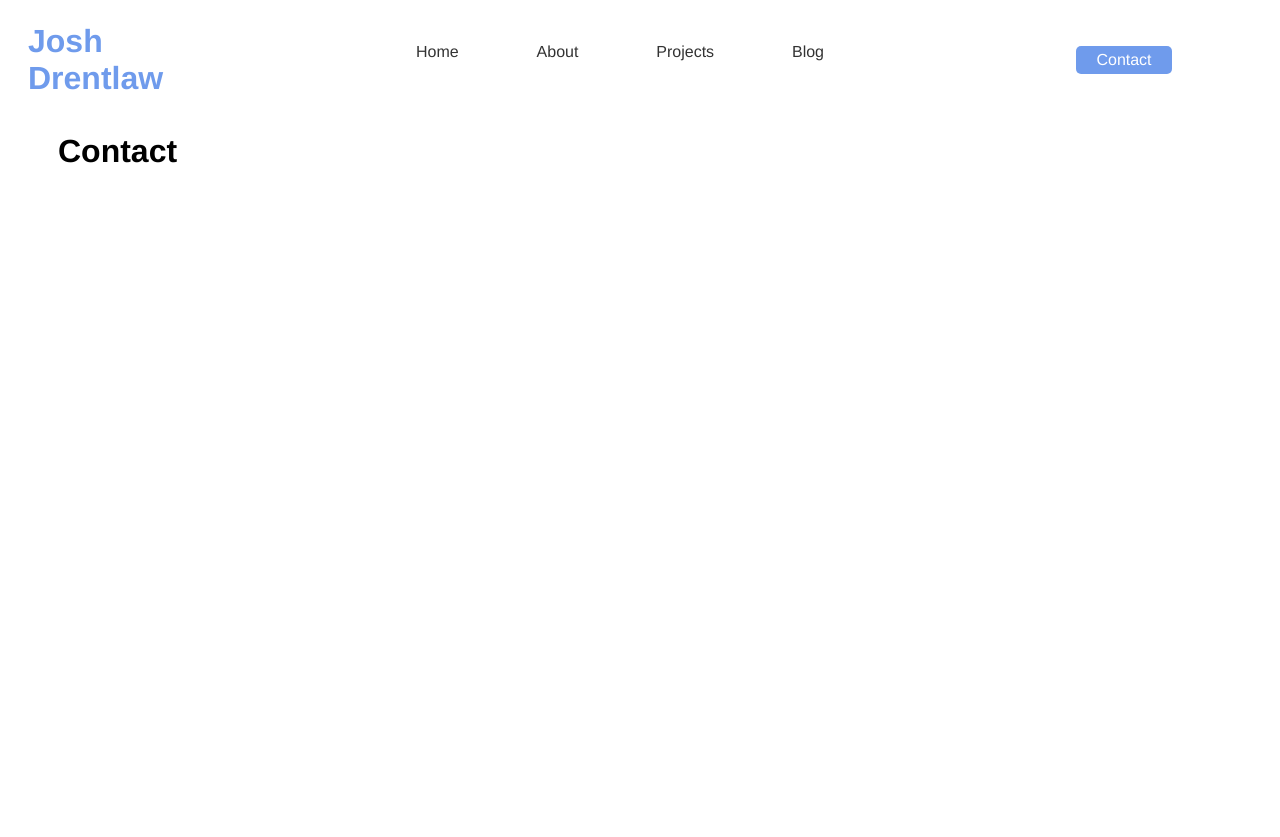
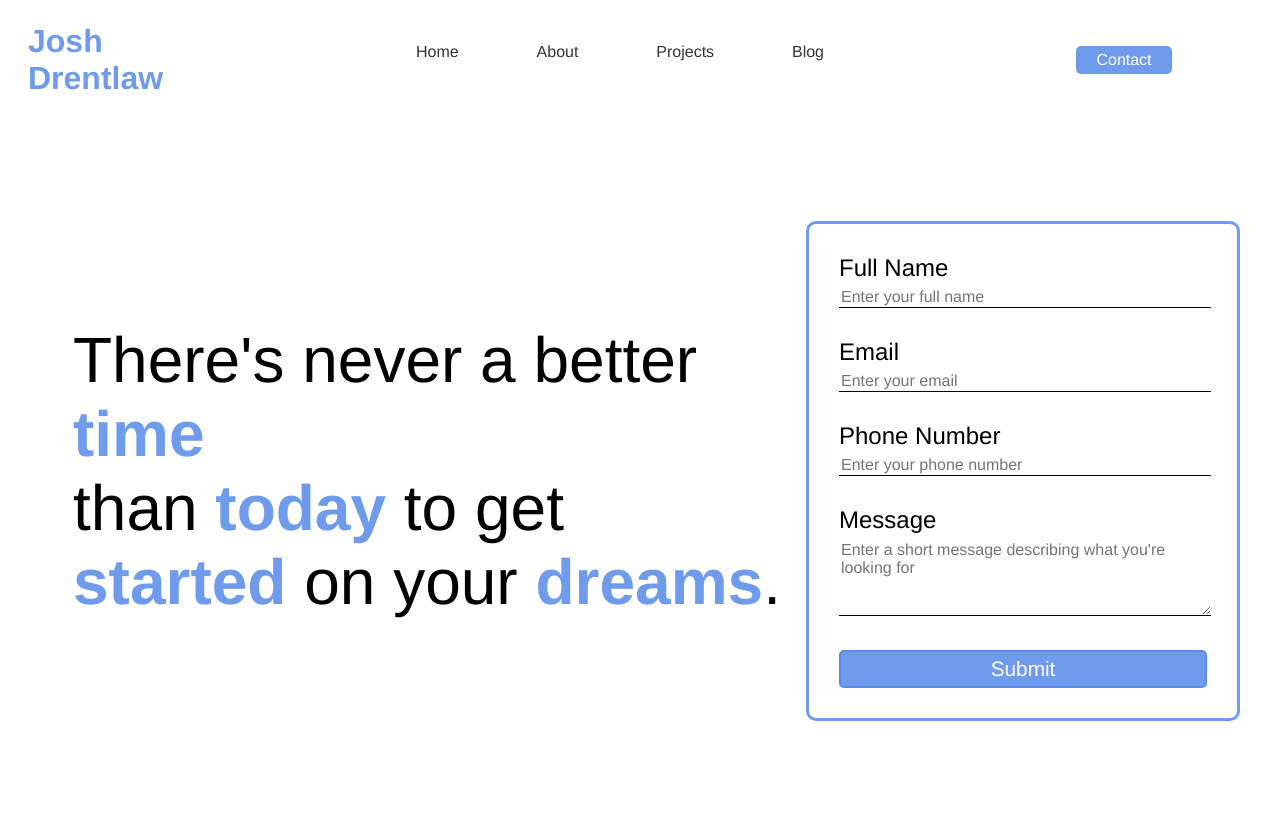
Before and after one commit to JoshDrentlaw/portfolio, a PHP site: page /pages/contact in a window 1280 px wide. Before the commit the page ends 163 px from the top, so only its background shows below. Run offline with PHP 8.4, Linux system fonts and the light colour scheme; data that the repository does not hold is empty.

Commit message:
Started on contact page.

```diff
--- a/includes/inc.header.php
+++ b/includes/inc.header.php
@@ -37,7 +37,7 @@ use Controller\Controller;
                 <a class="nav-link<?= $controller->pathname === 'blog' ? ' active' : '' ?>" id="blog"
                     href="/<?= $_ENV['INDEX'] ?>pages/blog">Blog</a>
             </div>
-            <div class="nav-endcap" id="contact-container">
-                <a class="nav-link" id="contact" href="/<?= $_ENV['INDEX'] ?>pages/contact">Contact</a>
+            <div class="nav-endcap" id="nav-contact-container">
+                <a class="nav-link" id="nav-contact" href="/<?= $_ENV['INDEX'] ?>pages/contact">Contact</a>
             </div>
         </nav>
--- a/main.css
+++ b/main.css
@@ -6,6 +6,24 @@
 
 * {
     font-family: 'Franklin Gothic Medium', 'Arial Narrow', Arial, sans-serif;
+}
+
+.btn {
+    text-decoration: none;
+    color: #333;
+    padding: 5px 20px;
+    border-radius: 5px;
+    font-size: 1.3rem;
+}
+
+.btn-primary {
+    background-color: var(--main-theme-color);
+    border: 2px solid var(--main-theme-color-darker);
+    color: white;
+}
+
+.btn-primary:hover {
+    background-color: var(--main-theme-hover-color);
 }
 
 main {
@@ -68,18 +86,18 @@ nav {
     color: var(--main-theme-color);
 }
 
-#contact-container {
+#nav-contact-container {
     padding-inline: 20px;
 }
 
-#contact {
+#nav-contact {
     display: inline-block;
     margin-block: auto;
     color: white;
     background-color: var(--main-theme-color);
 }
 
-#contact:hover {
+#nav-contact:hover {
     background-color: var(--main-theme-hover-color);
 }
 
--- /dev/null
+++ b/pages/contact/index.css
@@ -0,0 +1,100 @@
+#contact-container {
+    display: flex;
+    flex-direction: column;
+    justify-content: start;
+    width: 100%;
+    height: calc(100vh - 83px);
+}
+
+#contact-container>div {
+    padding: 0px;
+}
+
+#message-container {
+    display: flex;
+    flex-direction: column;
+    justify-content: start;
+    align-items: center;
+    width: 100%;
+}
+
+#message-container>p {
+    font-size: 2rem;
+    text-align: center;
+}
+
+#message-container>p>span {
+    color: var(--main-theme-color);
+    font-weight: bold;
+}
+
+#contact-form-container {
+    display: flex;
+    flex-direction: column;
+    justify-content: start;
+    align-items: center;
+    width: 100%;
+}
+
+#contact-form {
+    border: 3px solid var(--main-theme-color);
+    border-radius: 10px;
+    padding: 30px;
+    width: 100%;
+}
+
+.form-group+.form-group {
+    margin-top: 30px;
+}
+
+.form-group>label {
+    display: block;
+    margin-bottom: 5px;
+    font-size: 1.5rem;
+}
+
+.form-control {
+    border: none;
+    border-bottom: 1px solid black;
+    font-size: 1rem;
+    width: 100%;
+}
+
+textarea.form-control {
+    resize: vertical;
+}
+
+.form-control:focus-visible {
+    outline: none;
+}
+
+#contact-form-submit {
+    margin-top: 30px;
+    display: block;
+    width: 100%;
+}
+
+@media (min-width: 576px) {
+    #contact-container {
+        flex-direction: row;
+        justify-content: space-between;
+    }
+
+    #contact-container>div {
+        padding: 15px;
+    }
+
+    #message-container {
+        justify-content: center;
+    }
+
+    #message-container>p {
+        font-size: 4rem;
+        text-align: left;
+    }
+
+    #contact-form-container {
+        justify-content: center;
+        width: 50%;
+    }
+}
--- a/pages/contact/index.php
+++ b/pages/contact/index.php
@@ -1,5 +1,34 @@
 <?php include '../../includes/inc.header.php';?>
 
-<h1>Contact</h1>
+<div id="contact-container">
+    <div id="message-container">
+        <p>There's never a better <span>time</span><br>than <span>today</span> to get<br><span>started</span> on your
+            <span>dreams</span>.
+        </p>
+    </div>
+    <div id="contact-form-container">
+        <form id="contact-form" action="contactHandler.php">
+            <div class="form-group">
+                <label for="contact-name">Full Name</label>
+                <input type="text" name="contact-name" class="form-control" placeholder="Enter your full name">
+            </div>
+            <div class="form-group">
+                <label for="contact-email">Email</label>
+                <input type="email" name="contact-email" class="form-control" placeholder="Enter your email">
+            </div>
+            <div class="form-group">
+                <label for="contact-phone-number">Phone Number</label>
+                <input type="phone" name="contact-phone-number" class="form-control"
+                    placeholder="Enter your phone number">
+            </div>
+            <div class="form-group">
+                <label for="contact-message">Message</label>
+                <textarea name="contact-message" class="form-control" rows="4"
+                    placeholder="Enter a short message describing what you're looking for"></textarea>
+            </div>
+            <button type="submit" class="btn btn-primary" id="contact-form-submit">Submit</button>
+        </form>
+    </div>
+</div>
 
 <?php include '../../includes/inc.footer.php';?>
```
Also changed, not shown: pages/contact/contactHandler.php (added).
